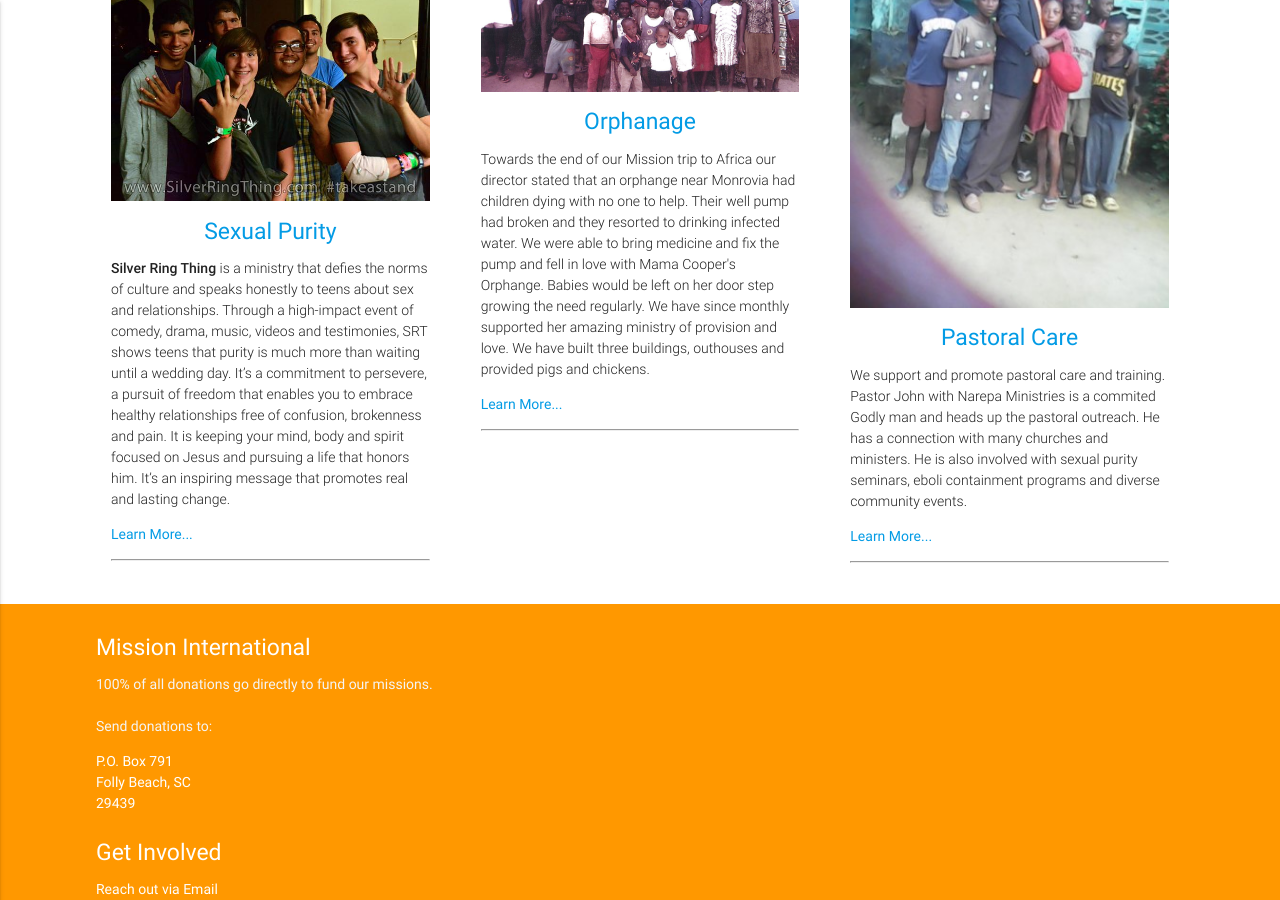
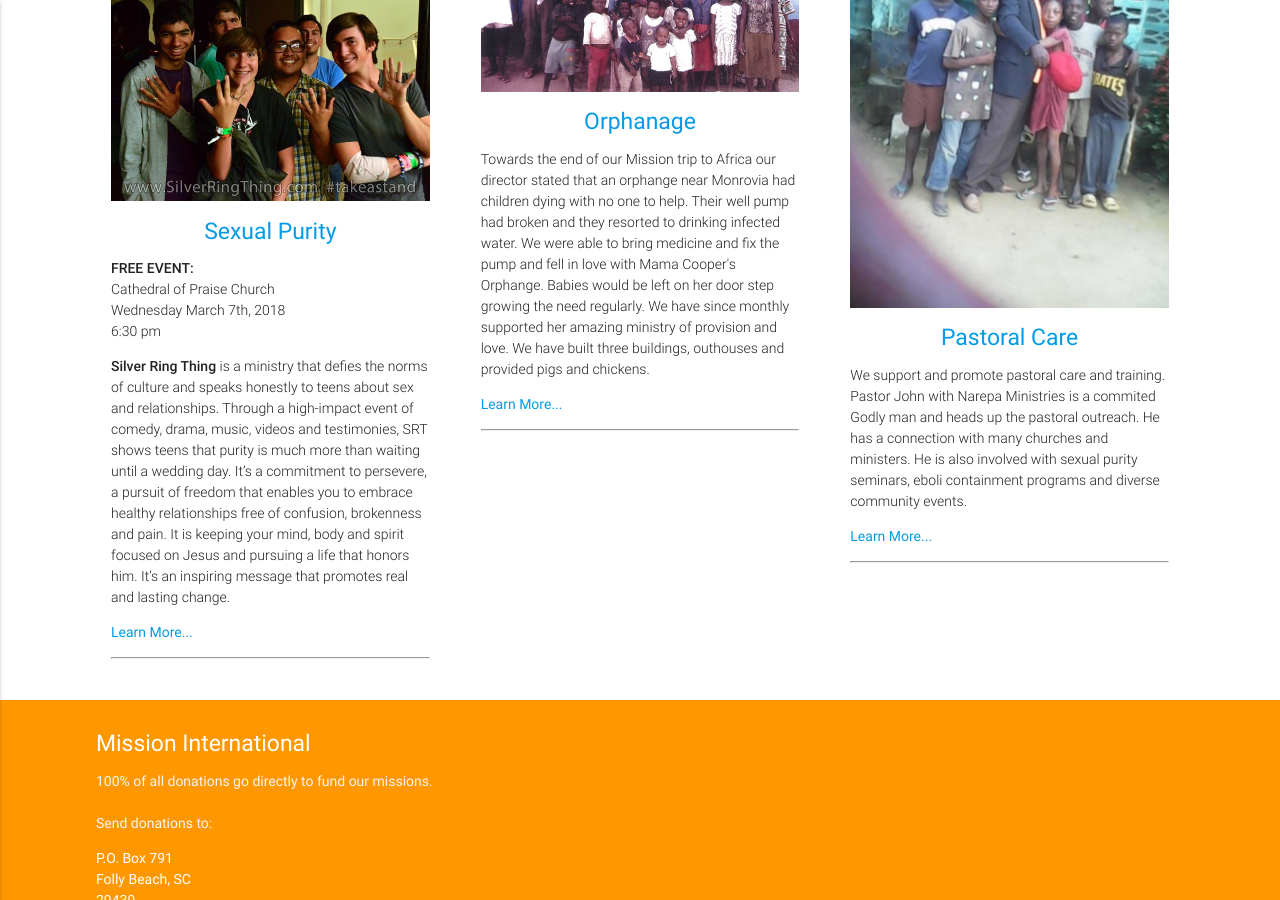
Before and after one commit to missioninternational/missioninternational.github.io, a Jekyll site: the page built from index.md, in a window 1280 px wide and 900 px high, scrolled down 692 px. Built offline with Jekyll 4.4.1, drawn with Linux system fonts in a browser that asks for light colours.

Commit message:
added event back in

```diff
--- a/_layouts/home.html
+++ b/_layouts/home.html
@@ -26,6 +26,11 @@ layout: default
             <a href="/purity/"><img src="/assets/images/SilverLogo.png"></a>
             <a href="/purity/"><img src="/assets/images/Silverpeople.jpg"></a>
             <a href="/purity/"><h5 class="center">Sexual Purity</h5></a>
+            <p class="light"><strong>FREE EVENT: </strong>
+              <br>Cathedral of Praise Church
+              <br>Wednesday March 7th, 2018
+            <br>6:30 pm
+          </p>
             <p class="light"><strong>Silver Ring Thing</strong> is a ministry that defies the norms of culture and speaks honestly to teens about sex and relationships. Through a high-impact event of comedy, drama, music, videos and testimonies, SRT shows teens that purity is much more than waiting until a wedding day. It’s a commitment to persevere, a pursuit of freedom that enables you to embrace healthy relationships free of confusion, brokenness and pain. It is keeping your mind, body and spirit focused on Jesus and pursuing a life that honors him. It’s an inspiring message that promotes real and lasting change. </p>
             <p><a href="/purity/">Learn More...</a></p>
             <hr>
```
